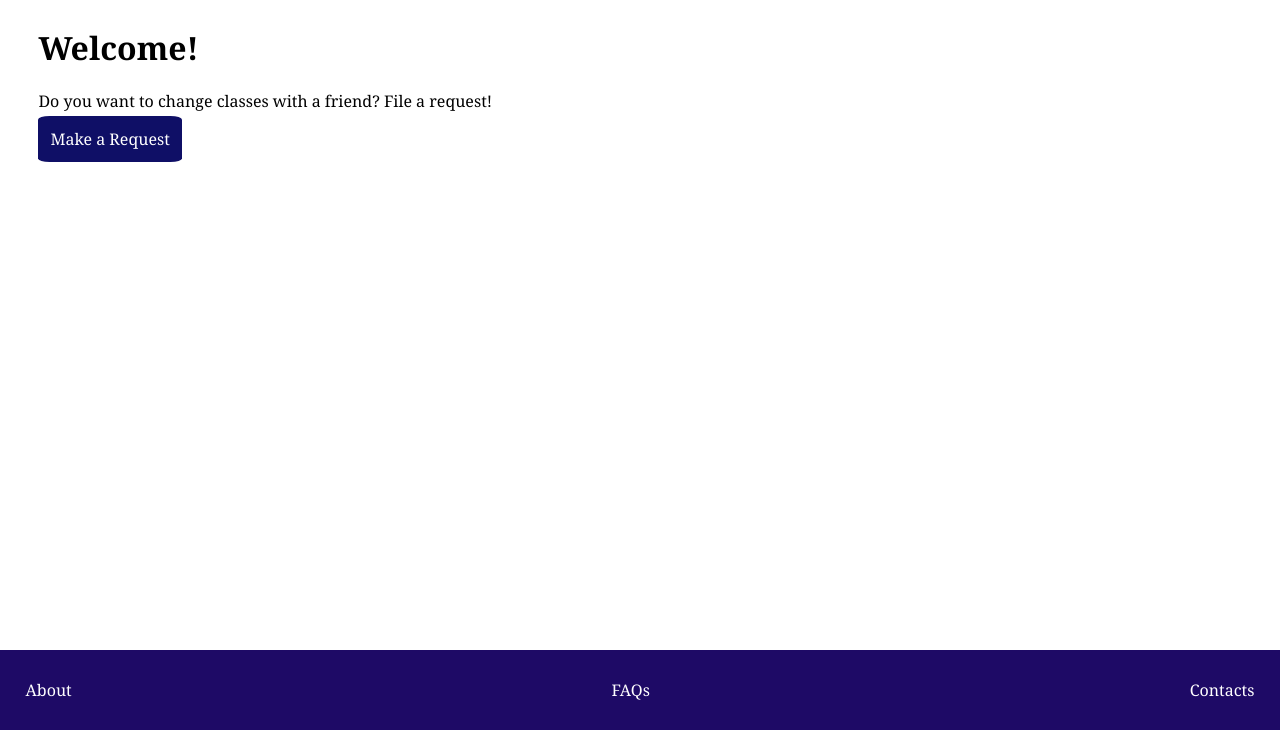
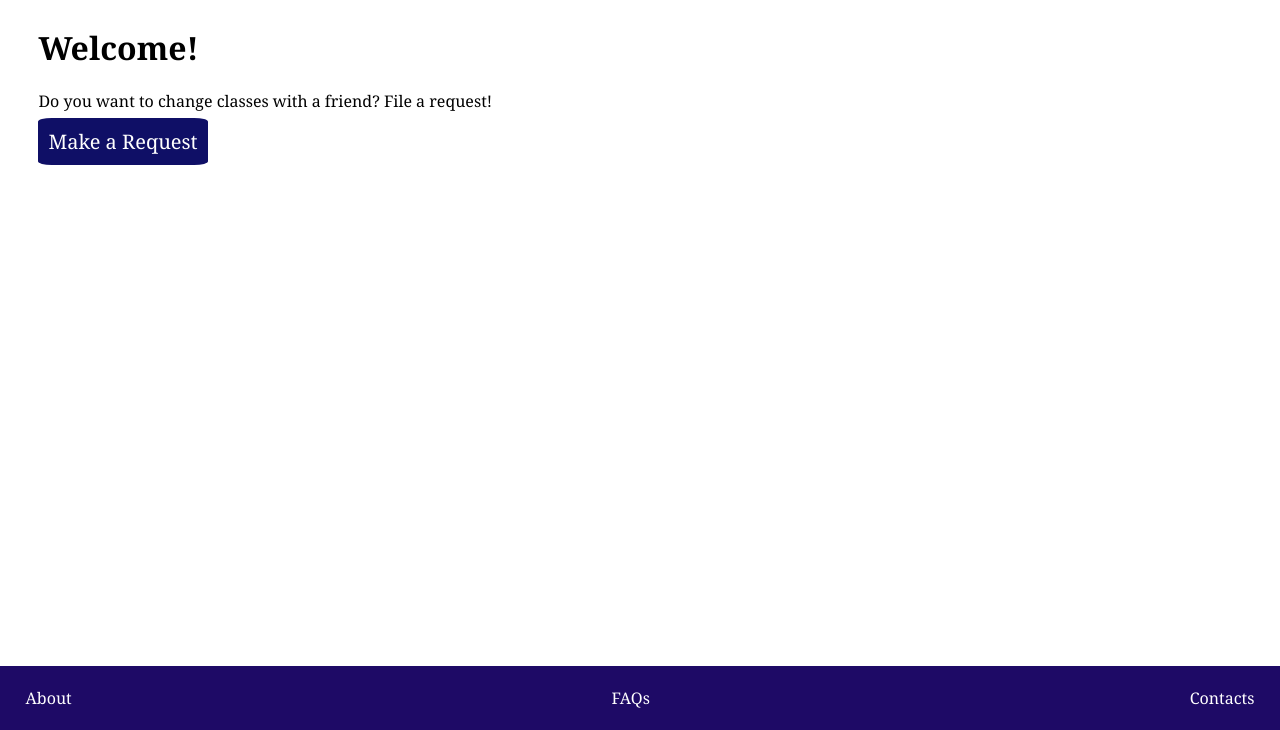
Before and after one commit to luisaraujo25/Swapping, a Django app: page / in a window 1280 px wide. Shown: the part 70-800 px from the top of the page. Run offline with Django 4.2, Linux system fonts and the light colour scheme.

Commit message:
home button frontend

```diff
--- a/src/app/static/style.css
+++ b/src/app/static/style.css
@@ -16,11 +16,12 @@ body > :not(header):not(footer){
 .button{
   color: white;
   width: 40px;
-  height: 10px;
+  /* height: 10px; */
   background-color: rgb(15, 15, 102);
-  padding: 1%;
+  padding: 10px;
   text-decoration: none;
   border-radius: 8%;
+  font-size: 20px;
 }
 
 header{
@@ -47,11 +48,6 @@ a{
   text-decoration: none;
 }
 
-a:hover{
-  color:rgb(216, 216, 216);
-}
-/*.button a:active*/
-
 .title{
   font-family: 'Philosopher', sans-serif;
   font-size: 200%;
@@ -59,7 +55,7 @@ a:hover{
 
 footer{
   position: fixed;
-  height: 10%;
+  height: 8%;
   background-color: rgb(30, 10, 102);
   bottom: 0px;
   left: 0px;
@@ -90,3 +86,8 @@ form > div{
   display: flex;
   flex-direction: column;
 }
+
+a:hover{
+  color:rgb(216,216,216);
+}
+/*.button a:active*/
```
Also changed, not shown: lib/week 4 and 5/doc.md (+3 -0 lines), src/app/views.py (+0 -7 lines).
